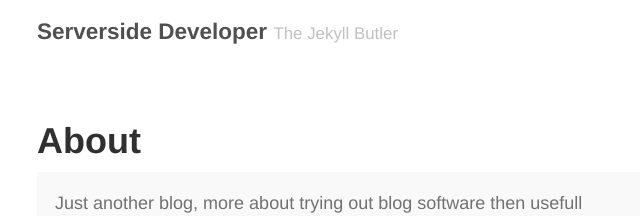
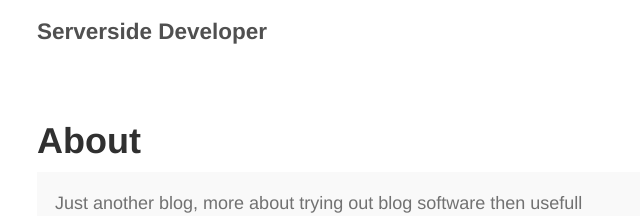
Before and after one commit to henkmeulekamp/henkmeulekamp.github.io, a Jekyll site: the page built from about.md, in a window 1280 px wide. Shown: the top 216 px of the page, without its empty margins (288-928 px from the left). Built offline with Jekyll 4.4.1, drawn with Linux system fonts in a browser that asks for light colours.

Commit message:
remove tagline

```diff
--- a/_config.yml
+++ b/_config.yml
@@ -6,7 +6,7 @@ relative_permalinks: true
 
 # Setup
 title:               Serverside Developer
-tagline:             The Jekyll Butler
+tagline:
 url:                 http://serversidedeveloper.com
 paginate:            1
 baseurl:             ""
```
